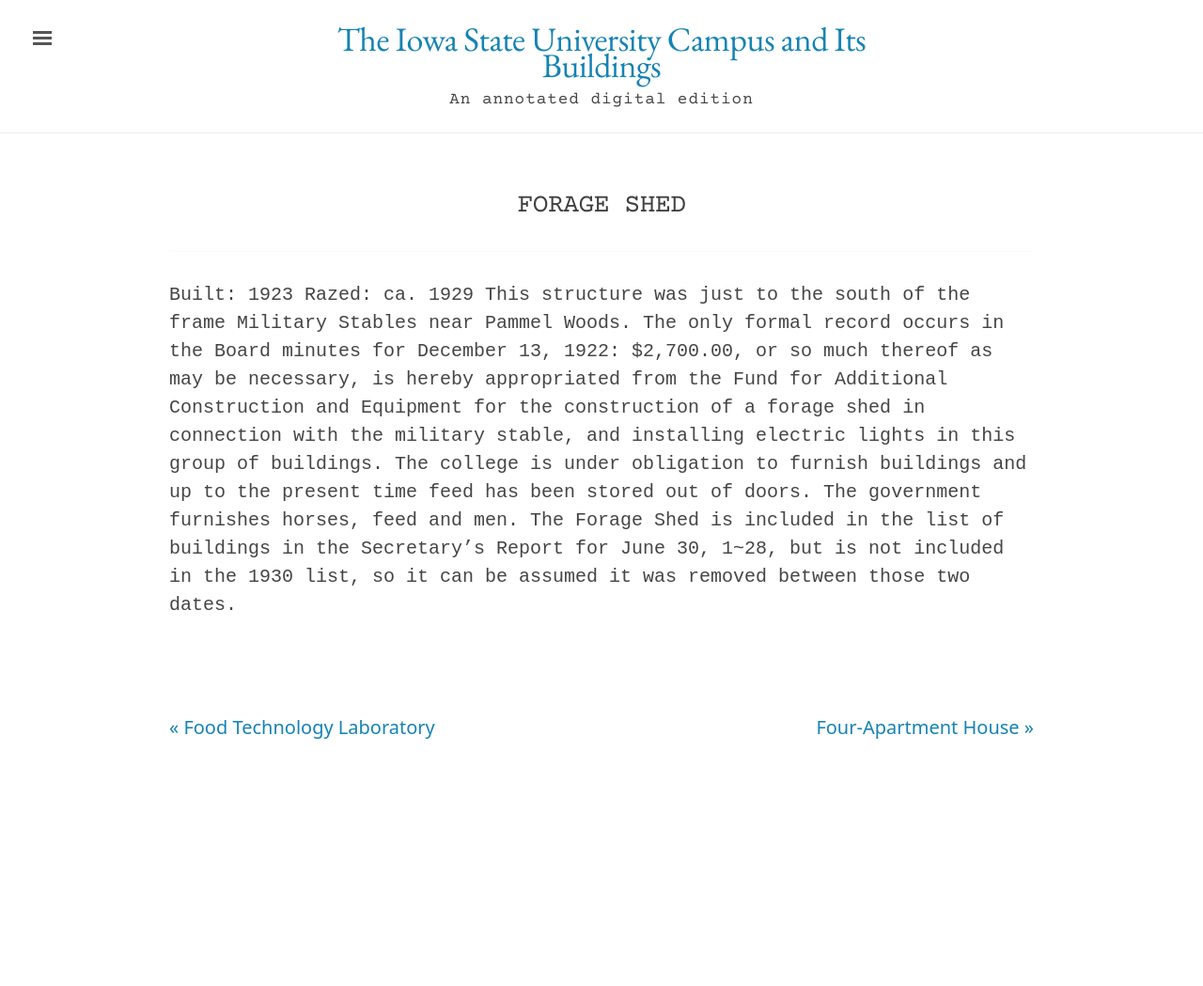
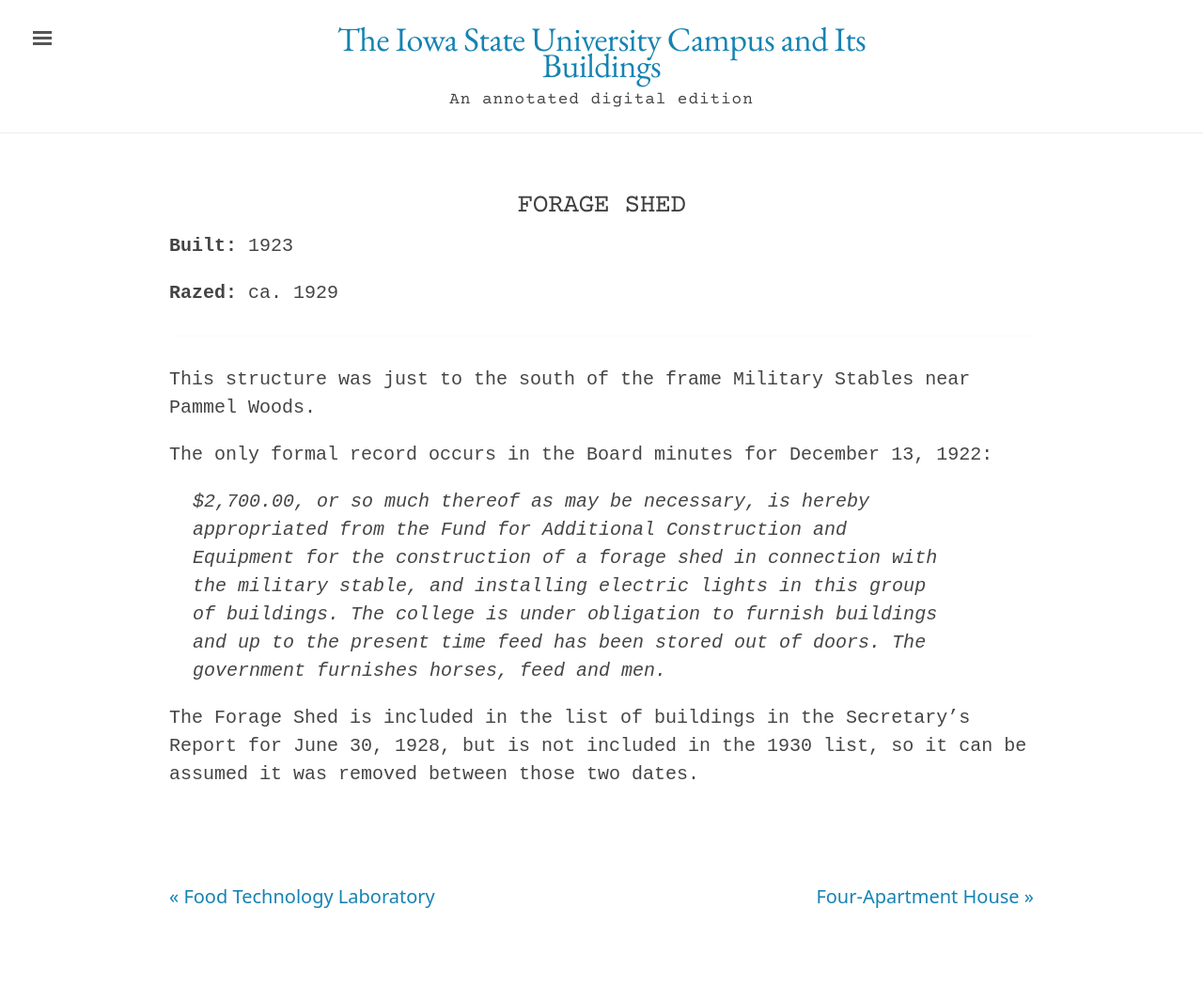
Before and after one commit to emanderson811/day-edition, a Jekyll site: the page built from _texts/buildings/081day-forage-shed.md, in a window 1280 px wide. Shown: the whole page at 94% size. Built offline with Jekyll 4.4.1, drawn with Linux system fonts in a browser that asks for light colours; before the commit the page ends 900 px from its top, so only the background shows below that.

Commit message:
Update 081day-forage-shed.md

```diff
--- a/_texts/buildings/081day-forage-shed.md
+++ b/_texts/buildings/081day-forage-shed.md
@@ -14,8 +14,10 @@
 ---
 ---
 
-Built: 1923 Razed: ca. 1929
 This structure was just to the south of the frame Military Stables near Pammel Woods.
+
 The only formal record occurs in the Board minutes for December 13, 1922:
-$2,700.00, or so much thereof as may be necessary, is hereby appropriated from the Fund for Additional Construction and Equipment for the construction of a forage shed in connection with the military stable, and installing electric lights in this group of buildings. The college is under obligation to furnish buildings and up to the present time feed has been stored out of doors. The government furnishes horses, feed and men.
-The Forage Shed is included in the list of buildings in the Secretary's Report for June 30, 1~28, but is not included in the 1930 list, so it can be assumed it was removed between those two dates.
+
+>$2,700.00, or so much thereof as may be necessary, is hereby appropriated from the Fund for Additional Construction and Equipment for the construction of a forage shed in connection with the military stable, and installing electric lights in this group of buildings. The college is under obligation to furnish buildings and up to the present time feed has been stored out of doors. The government furnishes horses, feed and men.
+
+The Forage Shed is included in the list of buildings in the Secretary's Report for June 30, 1928, but is not included in the 1930 list, so it can be assumed it was removed between those two dates.
```
Also changed, not shown: other parts of _texts/buildings/081day-forage-shed.md (+2 -2 lines).
